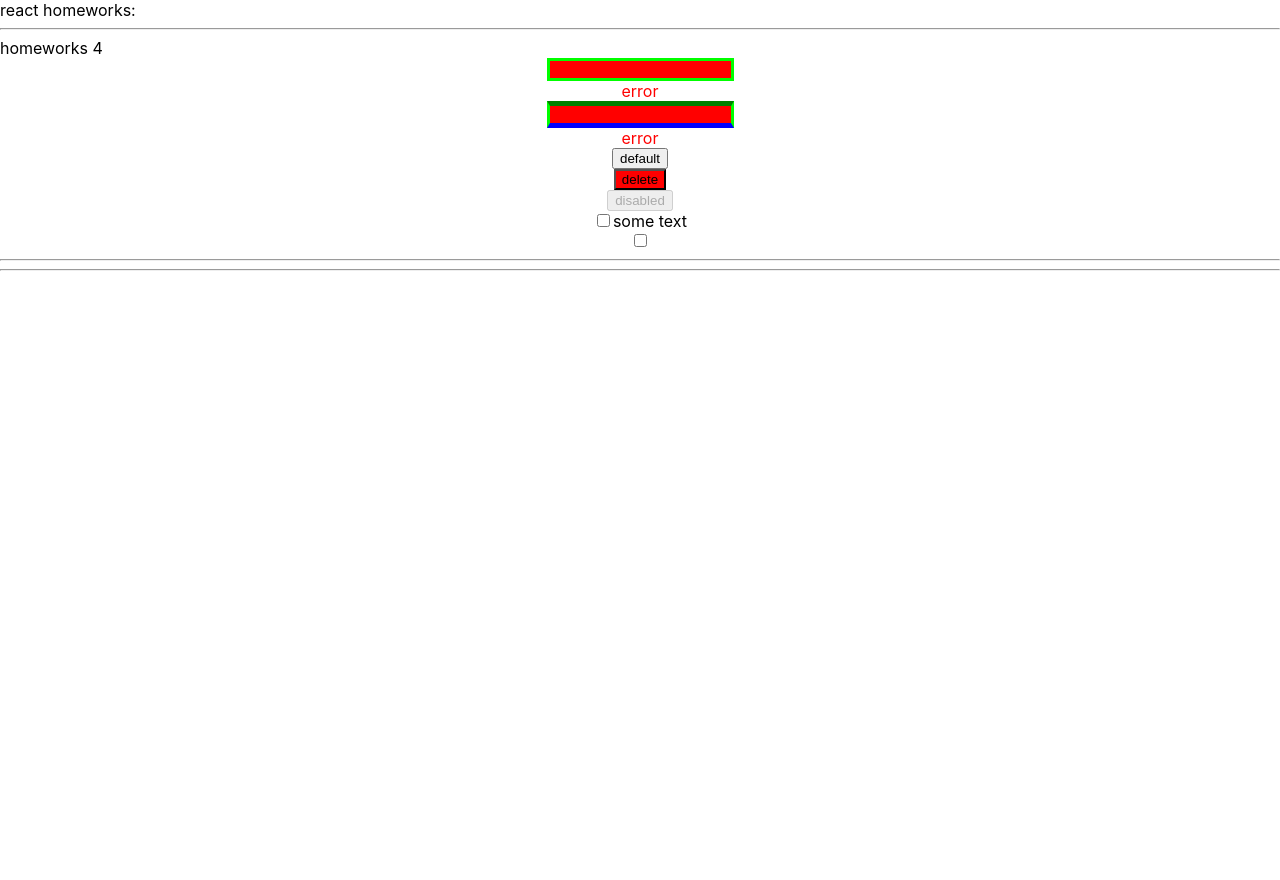
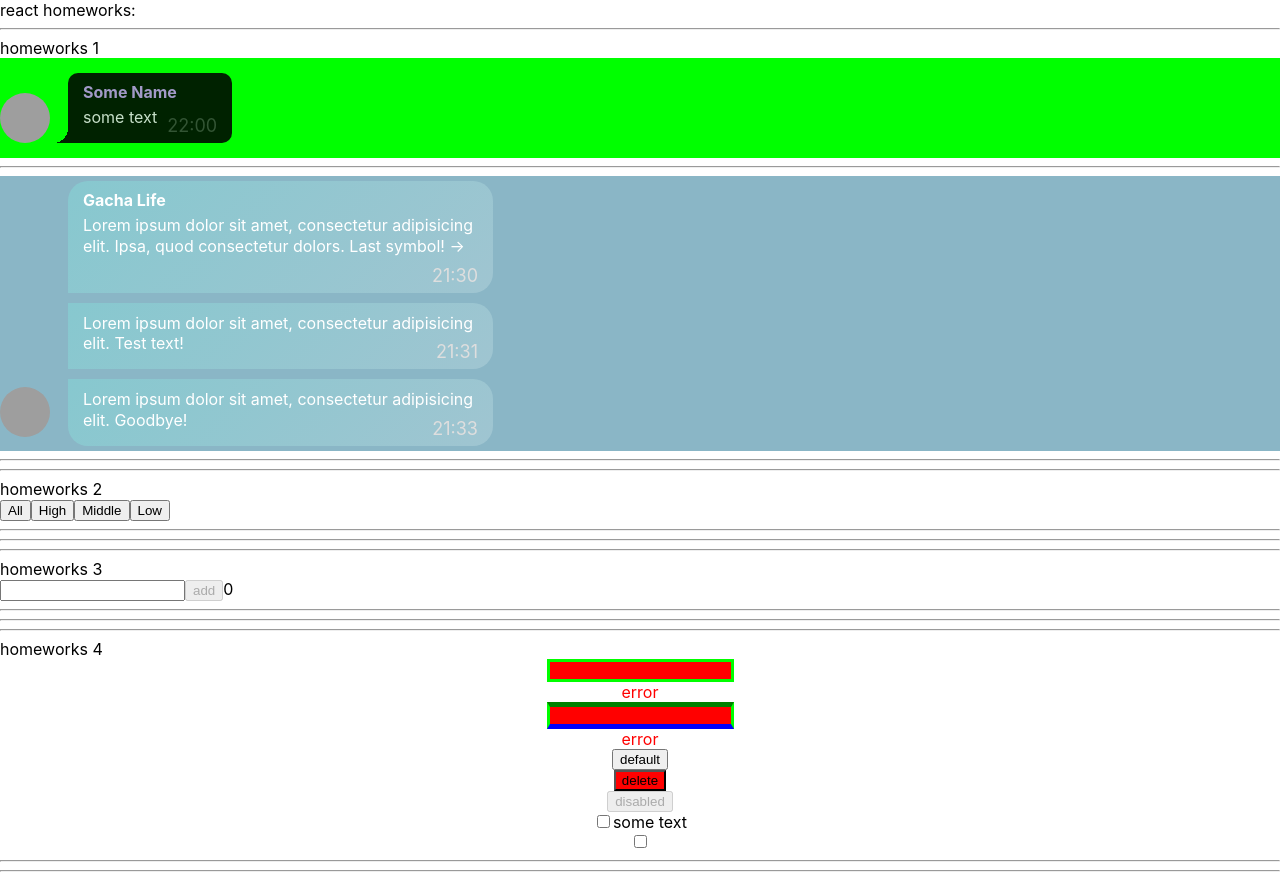
Before and after one commit to AV-html/ignat-tasks, a React (Create React App) app: page / in a window 1280 px wide. Before the commit the page ends 800 px from the top, so only its background shows below. Built offline with nearby package versions, Linux system fonts and the light colour scheme; grey boxes are pictures that could not be loaded.

Commit message:
fix: 1-4 tasks

```diff
--- a/src/p1-main/m1-ui/u1-app/App.tsx
+++ b/src/p1-main/m1-ui/u1-app/App.tsx
@@ -1,17 +1,17 @@
 import React from 'react'
 import s from './App.module.css'
-// import HW1 from '../../../p2-homeworks/h1/HW1'
-// import HW2 from '../../../p2-homeworks/h2/HW2';
-// import HW3 from '../../../p2-homeworks/h3/HW3';
+import HW1 from '../../../p2-homeworks/h1/HW1'
+import HW2 from '../../../p2-homeworks/h2/HW2';
+import HW3 from '../../../p2-homeworks/h3/HW3';
 import HW4 from '../../../p2-homeworks/h4/HW4';
 
 function App() {
     return (
         <div className={s.App}>
             <div>react homeworks:</div>
-            {/*<HW1/>*/}
-            {/*<HW2/>*/}
-            {/*<HW3/>*/}
+            <HW1/>
+            <HW2/>
+            <HW3/>
             <HW4/>
             {/*<HW5/>*/}
         </div>
```
